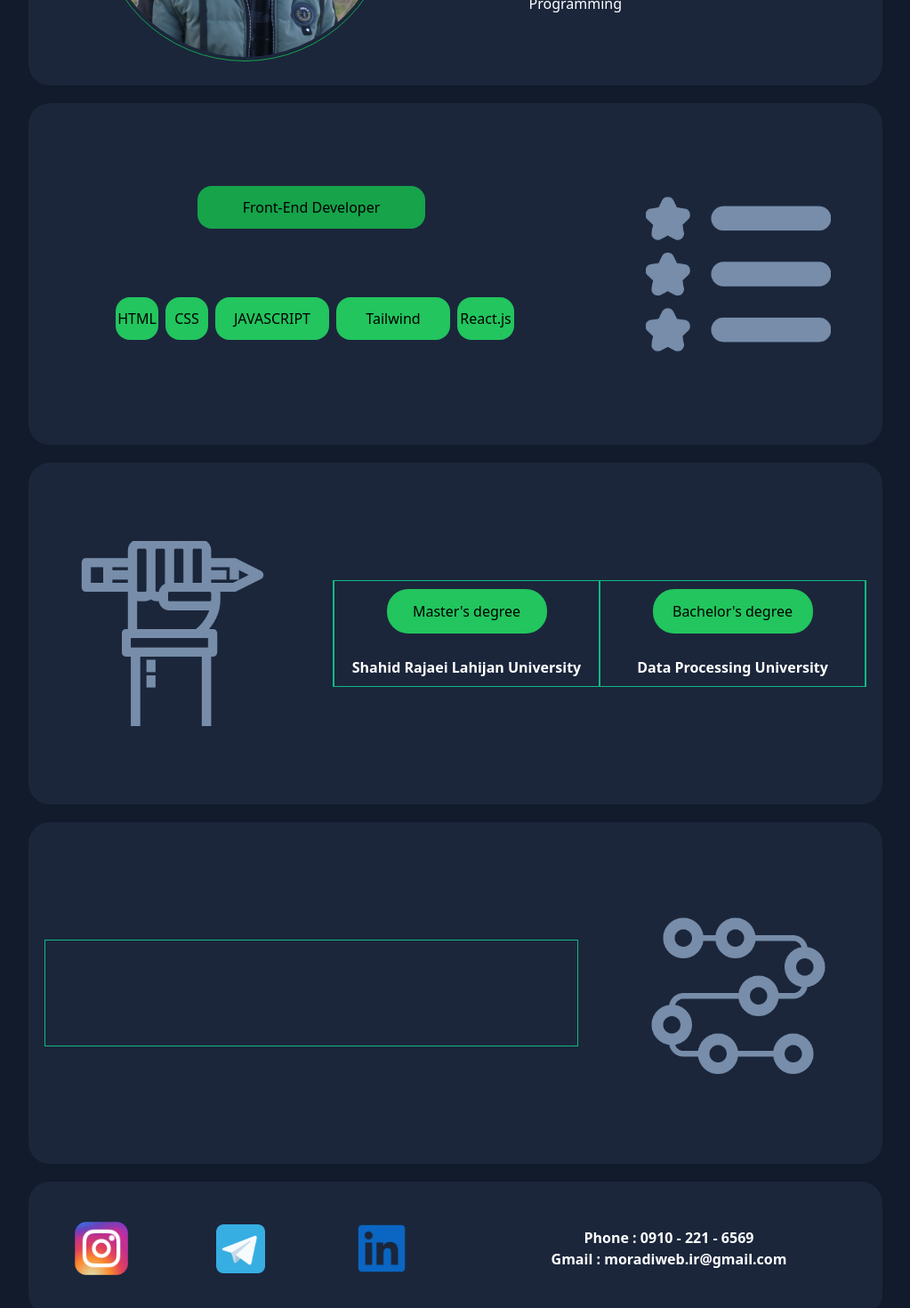
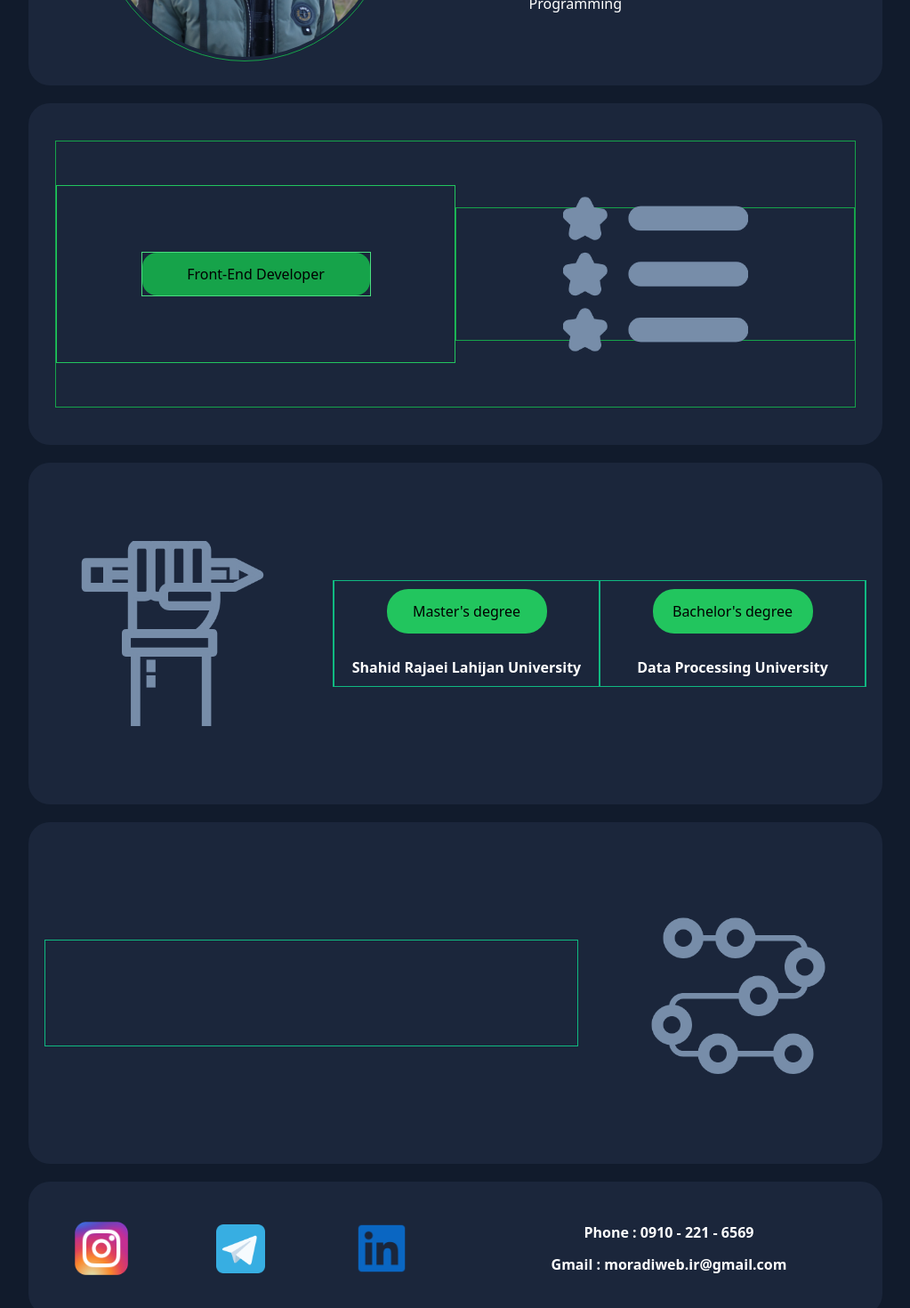
Before and after one commit to moradiweb-ir/moradiweb.ir, a React (Vite) app: page / in a window 1280 px wide. Shown: the part 480-1950 px from the top of the page at 89% size, without its empty margins (128-1151 px from the left). Built offline with nearby package versions, Linux system fonts and the light colour scheme.

Commit message:
Edit BoxContact resapnsive BoxSkills && BoxContact

```diff
--- a/package.json
+++ b/package.json
@@ -11,6 +11,7 @@
     "preview": "vite preview"
   },
   "dependencies": {
+    "clsx": "^2.1.1",
     "react": "^18.3.1",
     "react-dom": "^18.3.1"
   },
--- a/src/components/BoxEducation/BoxEducation.jsx
+++ b/src/components/BoxEducation/BoxEducation.jsx
@@ -12,7 +12,7 @@ export default function BoxEducation() {
           src={Image_Education}
           alt=""
         />
-        <div className=" flex flex-row items-center justify-center w-[600px] h-[120px] max-md:flex-col border border-emerald-500 ">
+        <div className=" flex flex-row items-center justify-center w-[600px] h-[120px] max-md:flex-col max-md:w-[300px] border border-emerald-500 ">
           <div className="flex flex-wrap items-center justify-center w-[350px] h-[120px] border border-emerald-500">
             <span className="flex flex-col justify-center items-center w-[180px] h-[50px] bg-green-500 rounded-3xl ">
               Master's degree
--- a/src/components/BoxExperience/BoxExperience.jsx
+++ b/src/components/BoxExperience/BoxExperience.jsx
@@ -14,7 +14,7 @@ delay-50 hover:shadow-GRC transition-all delay-50"
             src={Image_Experience}
             alt=""
           />
-          <div className=" flex flex-row items-center justify-center w-[600px] h-[120px] max-md:flex-col border border-emerald-500 "></div>
+          <div className=" flex flex-row items-center justify-center w-[600px] h-[120px] max-md:flex-col max-md:w-[300px] border border-emerald-500 "></div>
         </div>
       </div>
     </>
--- a/src/components/BoxSkills/Box_skills.jsx
+++ b/src/components/BoxSkills/Box_skills.jsx
@@ -6,18 +6,19 @@ export default function BoxSkills() {
         <div
           className=" flex flex-row-reverse flex-wrap justify-around items-center content-center  w-9/12 h-96
      bg-boxblue rounded-3xl  shadow shadow-transparent
-      delay-50 hover:shadow-GRC transition-all delay-50"
+      delay-50 hover:shadow-GRC transition-all delay-50 "
         >
-          <div className="flex flex-wrap items-center  ">
-            <img className="flex  w-52 h-52 m-10 " src={Image_Skills} alt="" />
+          <div className="flex flex-row-reverse items-center justify-center w-[900px] h-[300px] border border-green-600 max-xl:flex-col max-md:w-[500px] ">
+            <div className="flex flex-row items-center justify-center w-[500px] h-[150px] border border-green-600 max-md:w-[200px] ">
+              <img className="flex  w-52 h-52 " src={Image_Skills} alt="" />
             </div>
-          <div className=" flex  flex-wrap items-center w-[600px] h-[350px] bg-transparent ">
-            <div className=" flex justify-center w-full">
-              <p className="flex  items-center justify-center rounded-2xl  w-64 h-12 bg-green-600">
+            <div className="flex flex-row w-[500px] h-[200px] border border-green-500  justify-center items-center max-md:w-[300px]  ">
+              <div className=" flex  flex-row  justify-center border border-green-400 ">
+                <p className="flex  flex-row items-center justify-center rounded-2xl  w-64 h-12 bg-green-600 max-md:w-45 max-md:h-10">
                   Front-End Developer
                 </p>
-            </div>
-            <div className="flex flex-wrap w-[100%] justify-center mt-[-100px] ">
+                {/* <div className=" flex flex-row justify-center items-center  "></div> */}
+                {/* <div className="flex flex-row  justify-center  ">
                   <p className="flex flex-wrap  items-center justify-center rounded-2xl  w-12 h-12 bg-green-500 ml-2">
                     HTML
                   </p>
@@ -33,6 +34,8 @@ export default function BoxSkills() {
                   <p className="flex flex-wrap items-center justify-center rounded-2xl  w-16 h-12 bg-green-500 ml-2">
                     React.js
                   </p>
+                </div> */}
+              </div>
             </div>
           </div>
         </div>
--- a/src/components/ContactBox/BoxContact.jsx
+++ b/src/components/ContactBox/BoxContact.jsx
@@ -2,6 +2,7 @@ import React from "react";
 import Instagram from "./Image_Contact/instagram.png";
 import Telegram from "./Image_Contact/telegram.png";
 import Linkdin from "./Image_Contact/linkedin.png";
+import clsx from "clsx";
 function BoxContact() {
   return (
     <div className="flex flex-row justify-center mt-5">
@@ -10,26 +11,42 @@ function BoxContact() {
 bg-boxblue rounded-3xl  shadow shadow-transparent
 delay-50 hover:shadow-GRC transition-all delay-50 mb-3"
       >
-        <div className="flex flex-row justify-around items-center w-[500px] h-[90px] ">
+        <div className="flex flex-row justify-around items-center w-[500px] h-[90px] max-md:w-[280px] ">
           <img
-            className="flex flex-row h-[68px] w-[68px] "
+            className={clsx(
+              "flex flex-row h-[68px] w-[68px]",
+              "max-md:w-[48px] max-md:h-[48px]"
+            )}
             src={Instagram}
             alt=""
           />
           <img
-            className="flex flex-row h-[55px] w-[55px]"
+            className={clsx(
+              "flex flex-row h-[55px] w-[55px]",
+              "max-md:w-[42px] max-md:h-[42px]"
+            )}
             src={Telegram}
             alt=""
           />
           <img
-            className="flex flex-row h-[70px] w-[70px]"
+            className={clsx(
+              "flex flex-row h-[70px] w-[70px]",
+              "max-md:w-[55px] max-md:h-[55px]"
+            )}
             src={Linkdin}
             alt=""
           />
         </div>
-        <div className="flex flex-col justify-center items-center w-[500px] h-[90px] ">
-          <p className="flex text-white font-bold">Phone : 0910 - 221 - 6569</p>
-          <p className="flex text-white font-bold">
+        <div className="flex flex-col justify-center items-center w-[500px] h-[90px]  ">
+          <p className={clsx("flex text-white font-bold", "min-md:text-xs ")}>
+            Phone : 0910 - 221 - 6569
+          </p>
+          <p
+            className={clsx(
+              "flex text-white font-bold",
+              "max-md:text-xs mt-3 "
+            )}
+          >
             Gmail : moradiweb.ir@gmail.com
           </p>
         </div>
```
Also changed, not shown: 1 other file (tests, documents, lock files or other folders). Lines whose indentation alone changed are shown as unchanged.
